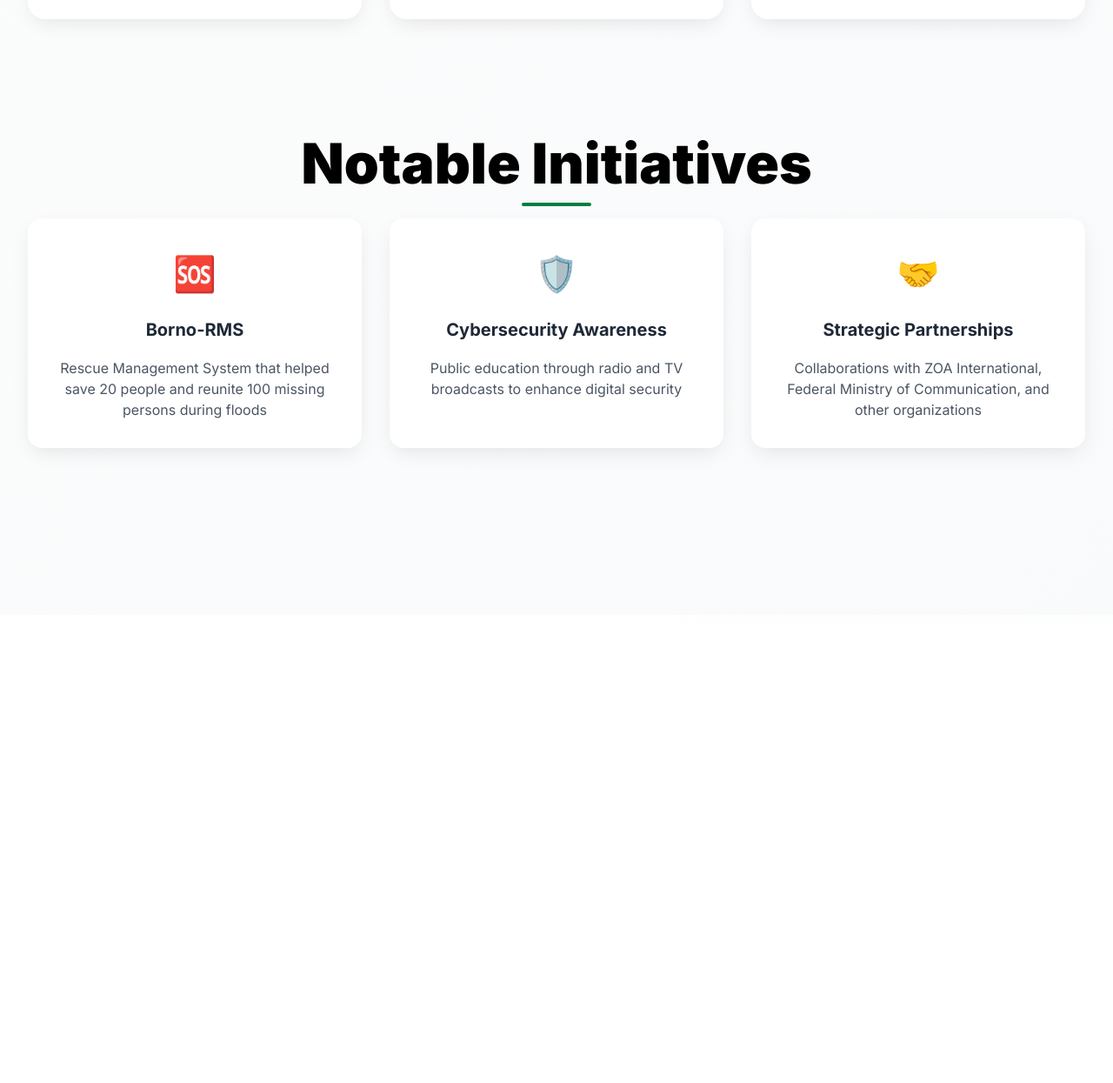
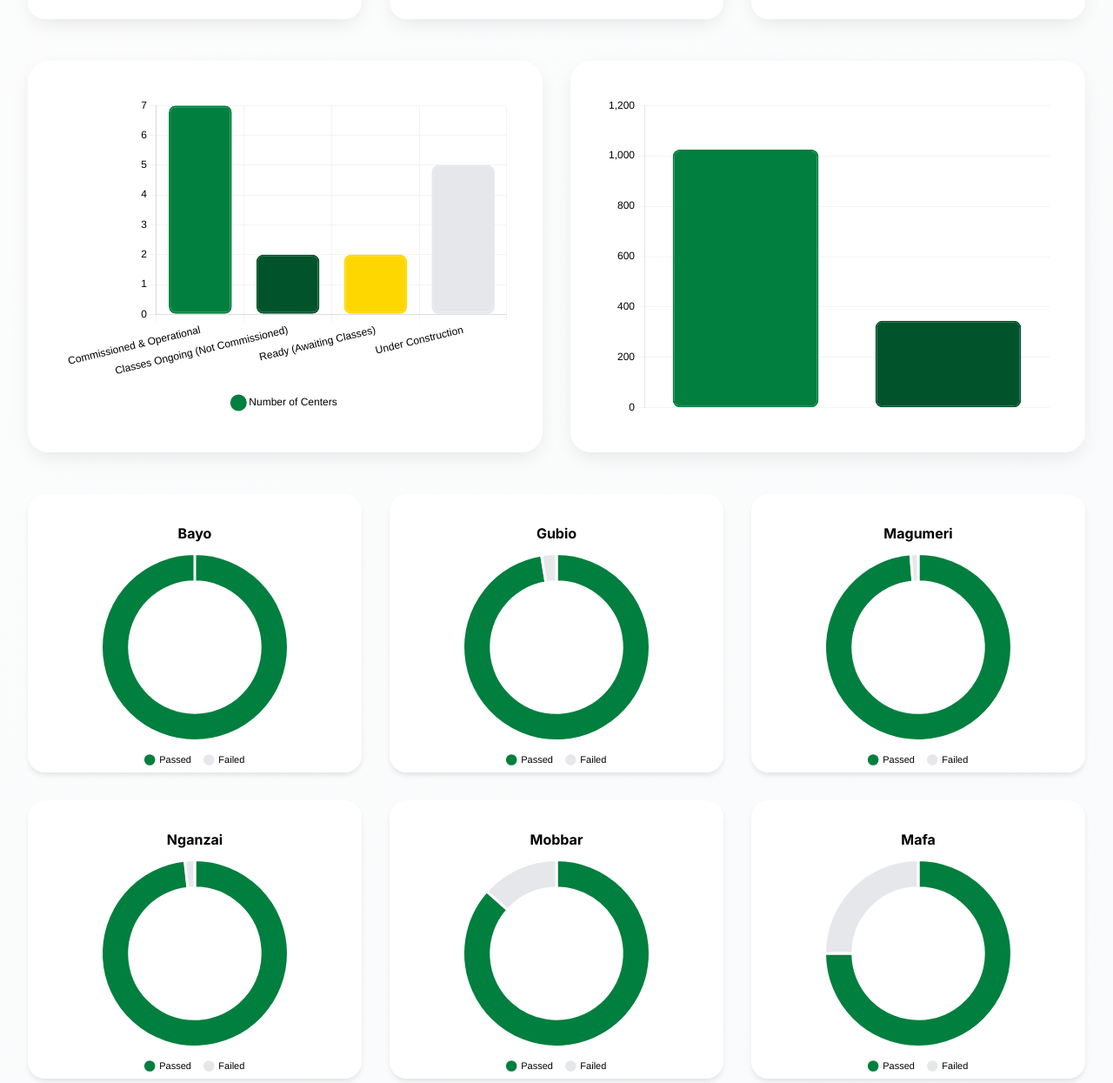
Before and after one commit to sagegottrill/History-of-BICTDA, a website built with Vite: page index.html in a window 1280 px wide. Shown: the part 3595-4840 px from the top of the page at 87% size. Before the commit the page ends 4310 px from the top, so only its background shows below. Built offline with nearby package versions, Linux system fonts and the light colour scheme; animation ran at ten frames a second.

Commit message:
Add chart canvases for all required charts in Achievements section

```diff
--- a/index.html
+++ b/index.html
@@ -205,7 +205,6 @@
                         <li>700 second batch graduates</li>
                     </ul>
                 </div>
-
                 <div class="achievement-card glass-card p-6" data-aos="fade-up">
                     <div class="achievement-icon">🌟</div>
                     <h3 class="text-xl font-bold mb-3">Special Initiatives</h3>
@@ -216,7 +215,6 @@
                         <li>Staff cybersecurity training</li>
                     </ul>
                 </div>
-
                 <div class="achievement-card glass-card p-6" data-aos="fade-up">
                     <div class="achievement-icon">🏆</div>
                     <h3 class="text-xl font-bold mb-3">Infrastructure & Innovation</h3>
@@ -226,6 +224,42 @@
                         <li>Starlink internet connectivity</li>
                         <li>ICT Human Capital Development Award 2024</li>
                     </ul>
+                </div>
+            </div>
+            <!-- Charts Row -->
+            <div class="grid grid-cols-1 md:grid-cols-2 gap-8 mt-12">
+                <div class="chart-container">
+                    <canvas id="centerStatusChart"></canvas>
+                </div>
+                <div class="chart-container">
+                    <canvas id="firstBatchChart"></canvas>
+                </div>
+            </div>
+            <!-- Pass Rate Mini Charts -->
+            <div class="grid grid-cols-1 md:grid-cols-3 gap-8 mt-12">
+                <div class="mini-chart-container">
+                    <h4 class="text-center font-bold mb-2">Bayo</h4>
+                    <canvas id="passRateBayo"></canvas>
+                </div>
+                <div class="mini-chart-container">
+                    <h4 class="text-center font-bold mb-2">Gubio</h4>
+                    <canvas id="passRateGubio"></canvas>
+                </div>
+                <div class="mini-chart-container">
+                    <h4 class="text-center font-bold mb-2">Magumeri</h4>
+                    <canvas id="passRateMagumeri"></canvas>
+                </div>
+                <div class="mini-chart-container">
+                    <h4 class="text-center font-bold mb-2">Nganzai</h4>
+                    <canvas id="passRateNganzai"></canvas>
+                </div>
+                <div class="mini-chart-container">
+                    <h4 class="text-center font-bold mb-2">Mobbar</h4>
+                    <canvas id="passRateMobbar"></canvas>
+                </div>
+                <div class="mini-chart-container">
+                    <h4 class="text-center font-bold mb-2">Mafa</h4>
+                    <canvas id="passRateMafa"></canvas>
                 </div>
             </div>
         </section>
```
